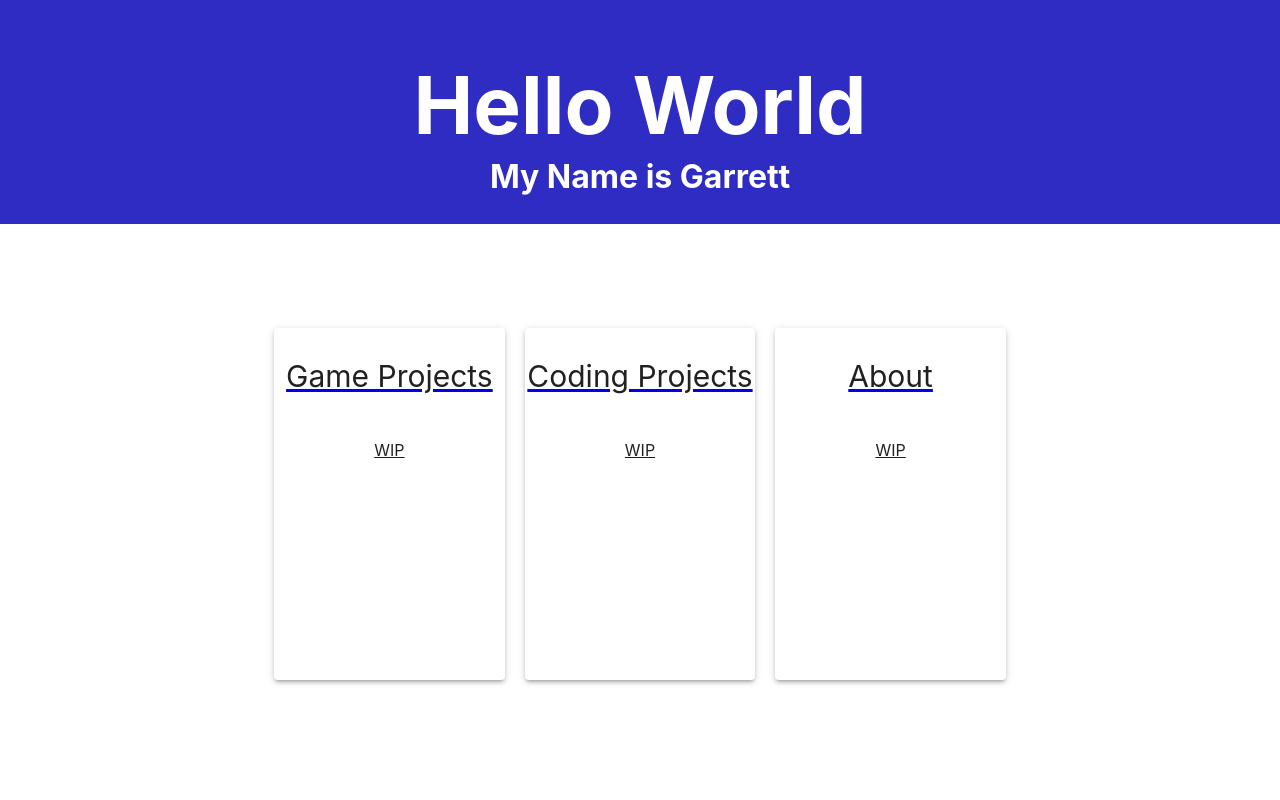
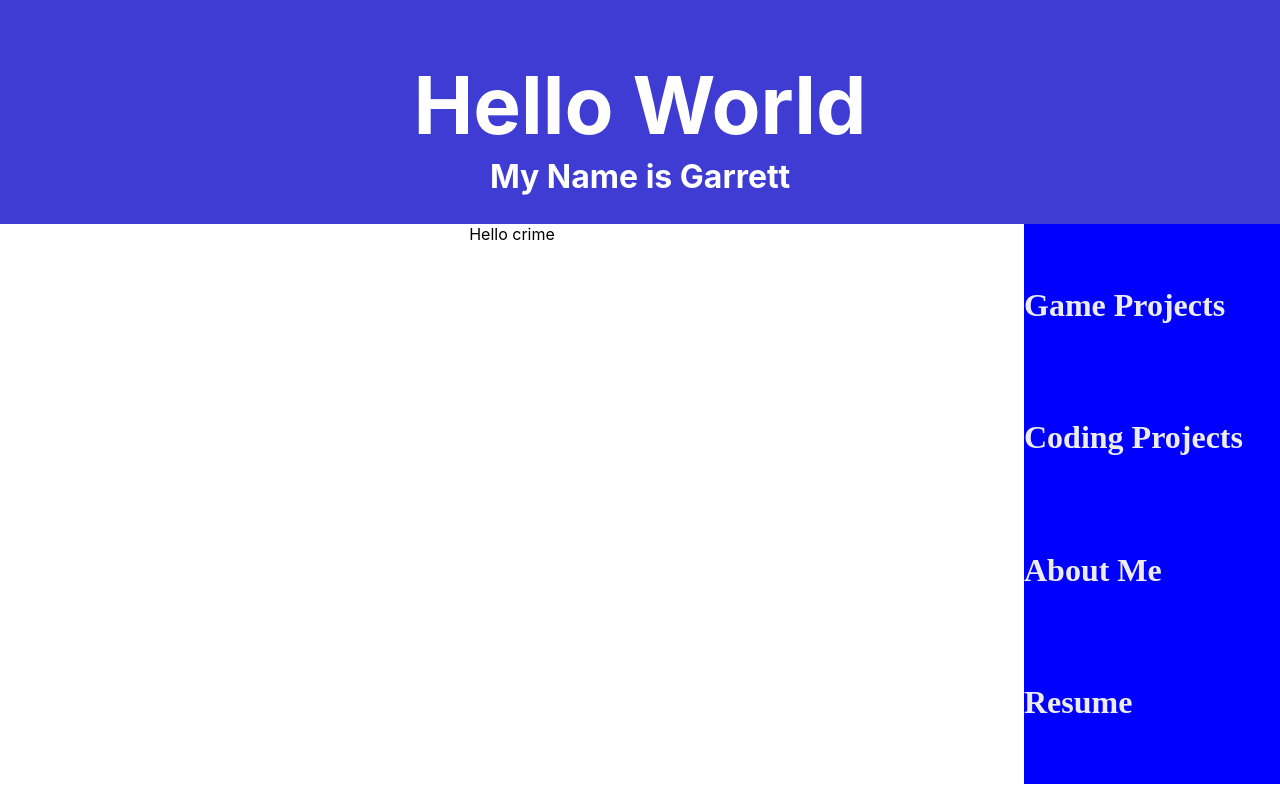
Before and after one commit to gmarzo/portfolio, a React (Create React App) app in the folder marzo_portfolio/: page / in a window 1280 px wide. Built offline with nearby package versions, Linux system fonts and the light colour scheme.

Commit message:
Changed page structure and adding images

```diff
--- a/marzo_portfolio/package.json
+++ b/marzo_portfolio/package.json
@@ -11,6 +11,8 @@
     "@testing-library/user-event": "^13.5.0",
     "react": "^18.2.0",
     "react-dom": "^18.2.0",
+    "react-helmet-async": "^2.0.4",
+    "react-pdf": "^7.7.0",
     "react-router-dom": "^6.12.1",
     "react-scripts": "5.0.1",
     "web-vitals": "^2.1.4"
--- a/marzo_portfolio/src/App.css
+++ b/marzo_portfolio/src/App.css
@@ -49,7 +49,7 @@
   flex-direction: column;
   height: 28%;
   width: 100%;
-  background-color: #2e2cc2;
+  background-color: #3e3cd2;
   justify-content: center;
   align-items: center;
 }
@@ -59,7 +59,7 @@
   flex-direction: row;
   height: 70%;
   width: 100%;
-  align-items: center;
+  align-items: flex-start;
   justify-content: space-evenly;
 }
 
@@ -70,6 +70,24 @@
   width: 60%;
   align-items: center;
   justify-content: space-evenly;
+}
+
+.Nav-container {
+  display: flex;
+  flex-direction: column;
+  justify-content: space-evenly;
+  align-items: flex-start;
+  background-color: blue;
+  height: 100%;
+  width: 20%;
+}
+
+.Page-container {
+  display: flex;
+  flex-direction: row;
+  justify-content: center;
+  width: 80%;
+  height: 100%;
 }
 
 .Portal {
@@ -113,6 +131,12 @@
   font-size: 30px;
 }
 
+.Page-setter {
+  color: #ececec;
+  font-family: "Times New Roman";
+  font-size: 2em;
+}
+
 @keyframes App-logo-spin {
   from {
     transform: rotate(0deg);
--- a/marzo_portfolio/src/pages/Homepage.jsx
+++ b/marzo_portfolio/src/pages/Homepage.jsx
@@ -1,21 +1,56 @@
 import * as React from "react";
 import "../App.css";
 
-import {Link} from "react-router-dom"
-import {Paper} from "@mui/material"
+import { Paper } from "@mui/material";
+import { Helmet, HelmetProvider } from "react-helmet-async";
+
+import AboutPage from "./AboutPage";
+import CodingPage from "./CodingPage";
+import GamesPage from "./GamesPage";
+import ResumePage from "./ResumePage";
+
+const PAGE_ACTIONS = {
+  SET_PAGE: "set-page",
+};
+
+const initialState = {
+  page: "about",
+};
+
+const reducer = (state, action) => {
+  switch (action.type) {
+    case PAGE_ACTIONS.SET_PAGE:
+      return { ...state, ...action.payload };
+    default:
+      alert("Something went wrong");
+  }
+};
+
+const contentMapping = {
+  about: AboutPage,
+  games: GamesPage,
+  coding: CodingPage,
+  resume: ResumePage,
+};
 
 const Homepage = () => {
-  const [clicked, setClicked] = React.useState(false)
+  const [state, dispatch] = React.useReducer(reducer, initialState);
 
+  const Content = contentMapping[state.page];
   return (
     <div className="Landing-page">
+      <HelmetProvider>
+        <Helmet>
+          <title>Garrett Marzo</title>
+        </Helmet>
         <div className="Banner">
           <h1 className="Banner-title">Hello World</h1>
           <h2 className="Banner-subtitle">My Name is Garrett</h2>
         </div>
 
+        {/* Main Page switchable content */}
         <div className="Showcase">
-        <div className="Showcase-container">
+          {/* <div className="Showcase-container">
             <Link to={"games"}>
               <Paper className="Portal" elevation={3}>
                 <p className="Portal-title">Game Projects</p>
@@ -36,8 +71,72 @@ const Homepage = () => {
                 <p>WIP</p>
               </Paper>
             </Link>
+          </div> */}
+          <div className="Page-container">
+            {Content ? (
+              <Content
+                mapDispatch={dispatch}
+                mapState={state}
+                PAGE_ACTIONS={PAGE_ACTIONS}
+              />
+            ) : (
+              <div>Sorry, something went wrong</div>
+            )}
+          </div>
+          {/* Side Navigation Bar */}
+          <div className="Nav-container">
+            <h3
+              className="Page-setter"
+              onClick={() =>
+                dispatch({
+                  type: PAGE_ACTIONS.SET_PAGE,
+                  payload: { page: "games" },
+                })
+              }
+            >
+              {" "}
+              Game Projects
+            </h3>
+
+            <h3
+              className="Page-setter"
+              onClick={() =>
+                dispatch({
+                  type: PAGE_ACTIONS.SET_PAGE,
+                  payload: { page: "coding" },
+                })
+              }
+            >
+              {" "}
+              Coding Projects
+            </h3>
+
+            <h3
+              className="Page-setter"
+              onClick={() =>
+                dispatch({
+                  type: PAGE_ACTIONS.SET_PAGE,
+                  payload: { page: "about" },
+                })
+              }
+            >
+              About Me
+            </h3>
+
+            <h3
+              className="Page-setter"
+              onClick={() =>
+                dispatch({
+                  type: PAGE_ACTIONS.SET_PAGE,
+                  payload: { page: "resume" },
+                })
+              }
+            >
+              Resume
+            </h3>
           </div>
         </div>
+      </HelmetProvider>
     </div>
   );
 };
--- /dev/null
+++ b/marzo_portfolio/src/pages/ResumePage.jsx
@@ -0,0 +1,8 @@
+import * as React from "react";
+import "../App.css";
+
+const ResumePage = () => {
+  return <img src="../images/resume.jpg" alt="It should be here..." />;
+};
+
+export default ResumePage;
```
Also changed, not shown: marzo_portfolio/src/images/resume.jpg (added), 1 other file (tests, documents, lock files or other folders). Lines whose indentation alone changed are shown as unchanged.
